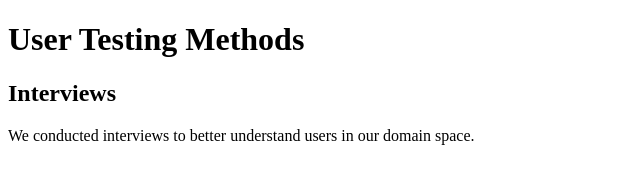
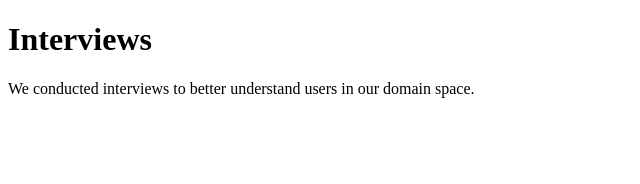
Before and after one commit to cfogd/DECO3500-Team5, a plain HTML site: page standup_one/user_testing/interviews.html in a window 1280 px wide. Shown: the whole page, without its empty margins (0-640 px from the left). Drawn offline with Linux system fonts and the light colour scheme.

Commit message:
Added files

```diff
--- a/standup_one/user_testing.html
+++ b/standup_one/user_testing/interviews.html
@@ -2,12 +2,11 @@
 
 <html>
     <head>
-        <title>User Testing Methods</title>
+        <title>Interviews</title>
     </head>
 
     <body>
-        <h1>User Testing Methods</h1>
-        <h2>Interviews</h2>
+        <h1>Interviews</h1>
         <p>We conducted interviews to better understand users in our domain space.</p>
     </body>
 </html>
```
Also changed, not shown: standup_one/user_testing/probes.html (added).
